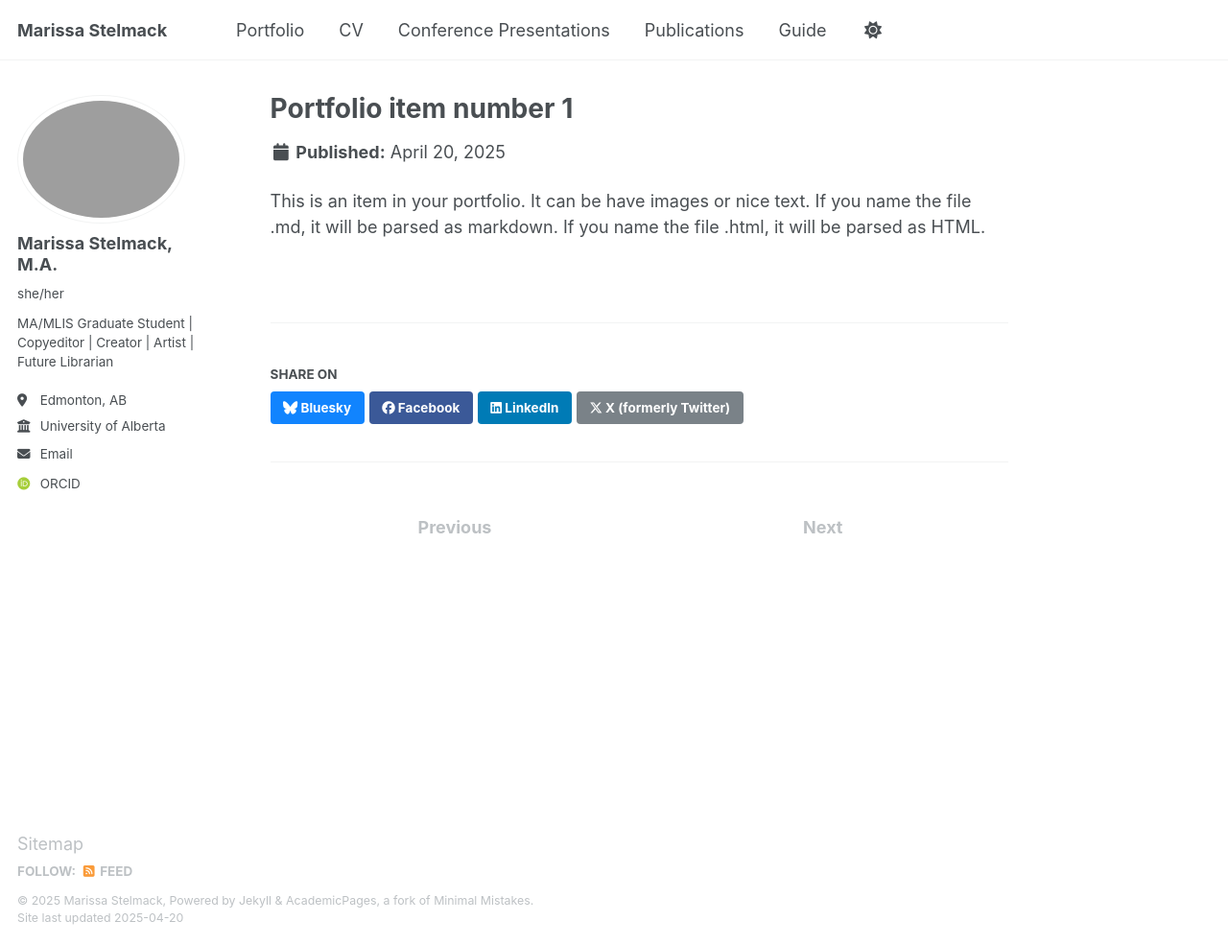
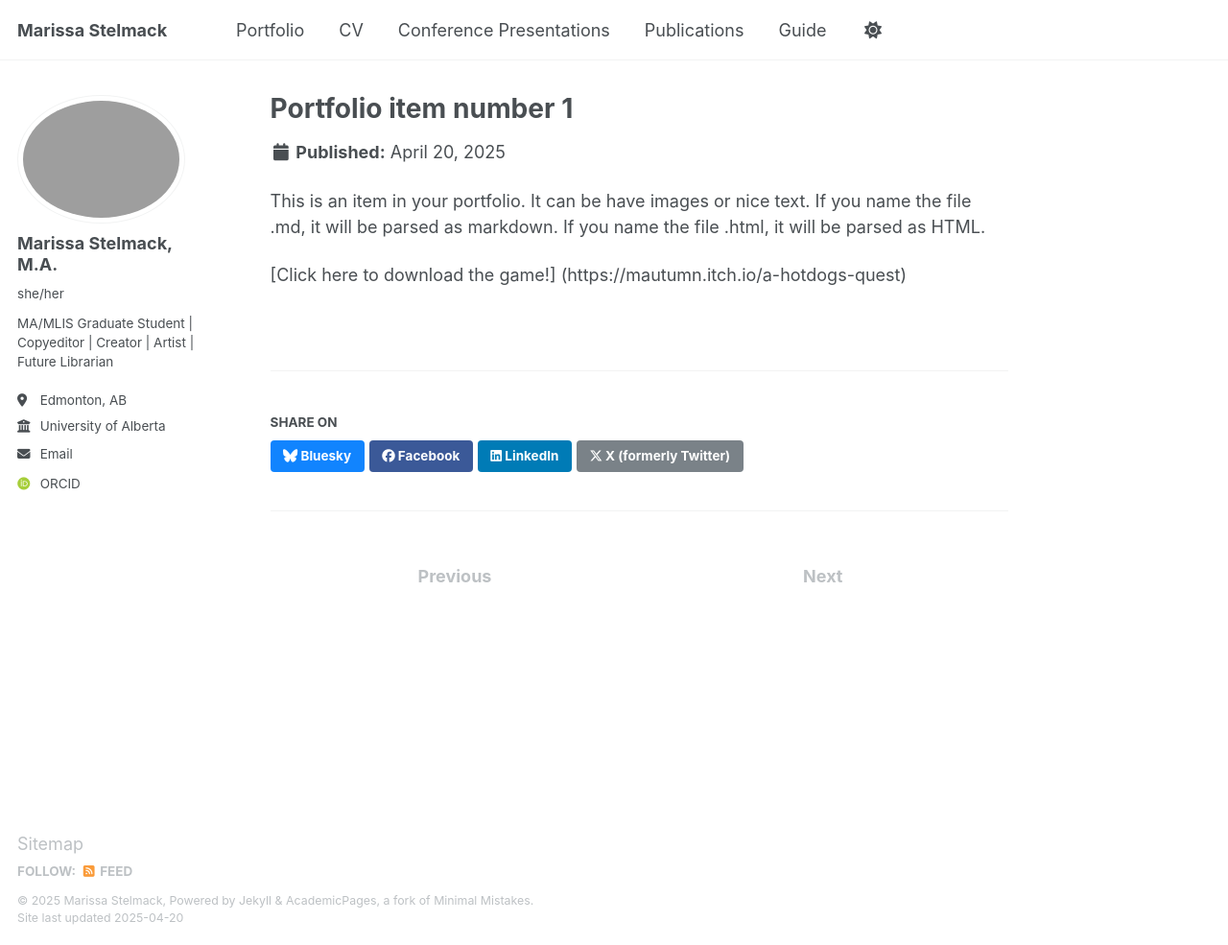
Before and after one commit to mstelmac/about, a Jekyll site: the page built from _portfolio/portfolio-1.md, in a window 1280 px wide and 985 px high. Shown: the whole window at 96% size. Built offline with Jekyll 4.4.1, drawn with Linux system fonts in a browser that asks for light colours; some web fonts are replaced.

Commit message:
Update portfolio-1.md

```diff
--- a/_portfolio/portfolio-1.md
+++ b/_portfolio/portfolio-1.md
@@ -5,3 +5,5 @@ collection: portfolio
 ---
 
 This is an item in your portfolio. It can be have images or nice text. If you name the file .md, it will be parsed as markdown. If you name the file .html, it will be parsed as HTML.
+
+[Click here to download the game!] (https://mautumn.itch.io/a-hotdogs-quest)
```
